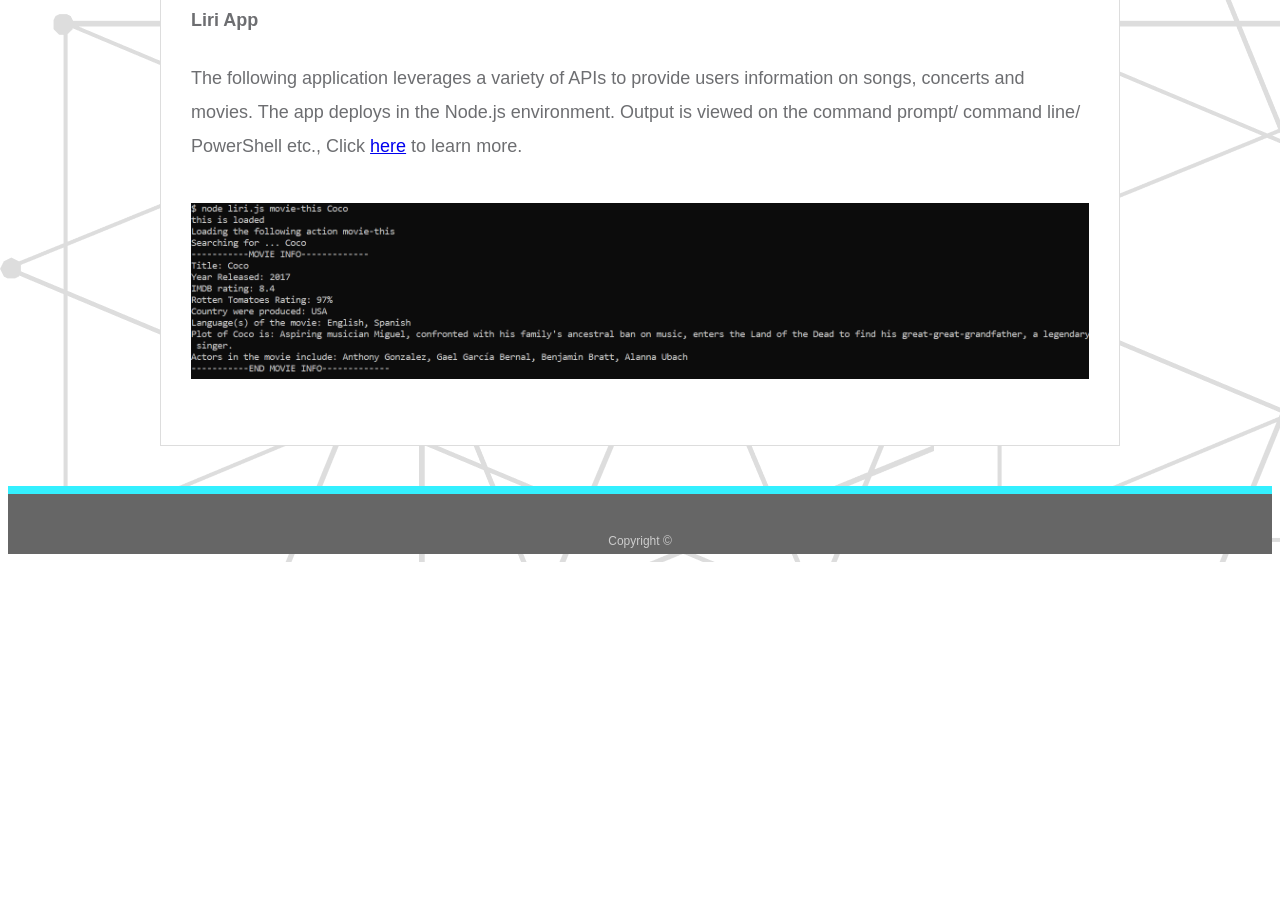
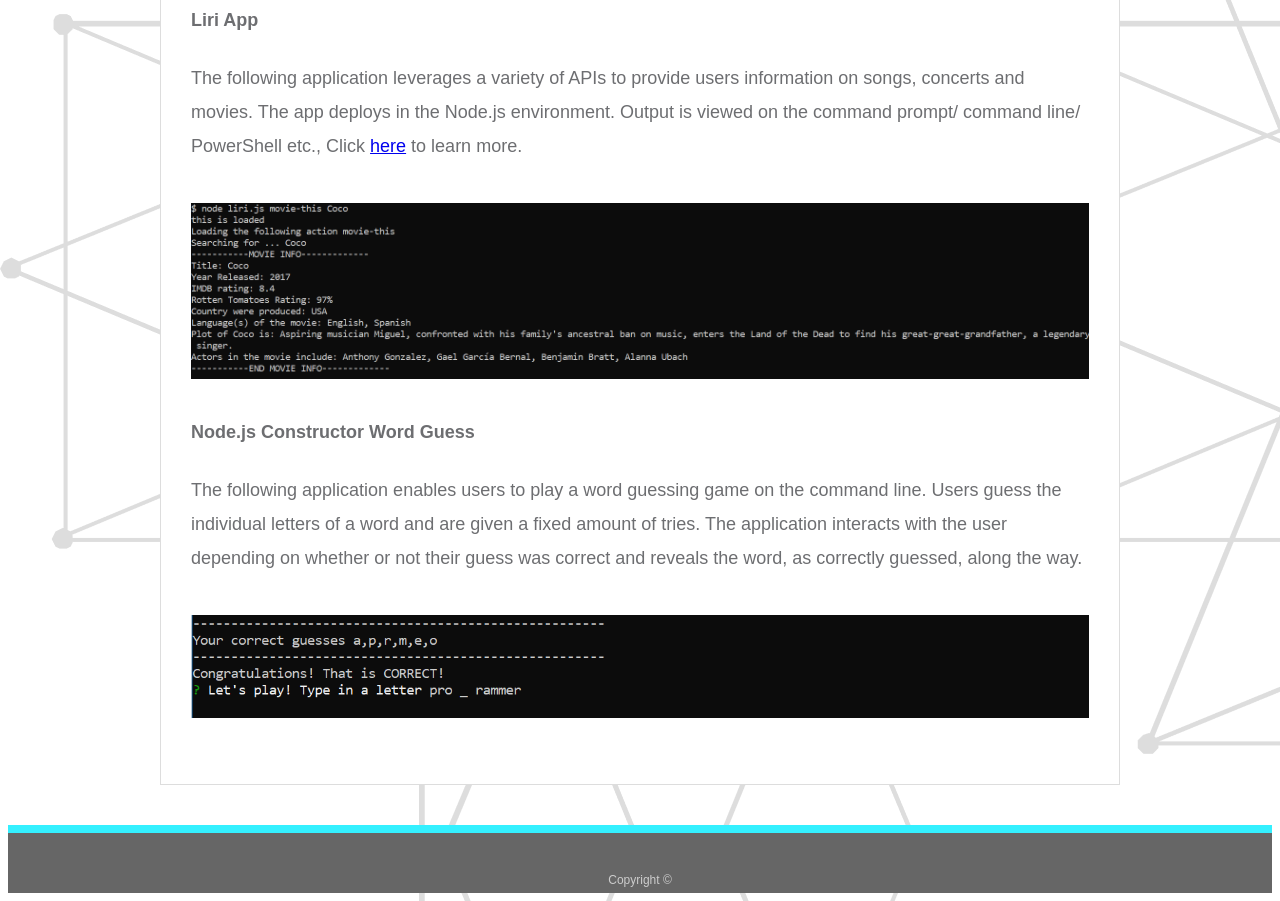
Before and after one commit to NanceCA/portfolio, a plain HTML site: page portfolio.html in a window 1280 px wide. Shown: the part 287-1188 px from the top of the page. Before the commit the page ends 849 px from the top, so only its background shows below. Drawn offline with Linux system fonts and the light colour scheme.

Commit message:
adding constructor word game

```diff
--- a/portfolio.html
+++ b/portfolio.html
@@ -24,15 +24,33 @@
     <div id="main-container" class="container">
         <section class="main-section">
             <h1>Portfolio</h1>
+            <div>
                 <h4>Liri App</h4>
                 <p>
-                The following application leverages a variety of APIs to provide users information on songs, concerts
+                    The following application leverages a variety of APIs to provide users information on songs,
+                    concerts
                     and movies.
                     The app deploys in the Node.js environment. Output is viewed on the command prompt/ command line/
                     PowerShell etc., Click <a href="https://nanceca.github.io/liri-node-app/.">here</a> to learn more.
                 </p>
                 <div class="work">
                     <img src="assets/movie-this.PNG" alt="Liri Node App">
+                </div>
+            </div>
+
+            <div>
+                <h4>Node.js Constructor Word Guess</h4>
+                <p>
+                    The following application enables users to play a word guessing game on the command line. Users
+                    guess the individual
+                    letters of a word and are given a fixed amount of tries. The application interacts with the user
+                    depending on whether or not their guess was correct and reveals the word, as correctly guessed,
+                    along the way.
+                </p>
+                <div class="work">
+                    <img src="assets/mid-game.PNG" alt="Constructor Word Guess">
+                </div>
+
             </div>
 
         </section>
```
Also changed, not shown: assets/mid-game.PNG (added). Lines whose indentation alone changed are shown as unchanged.
